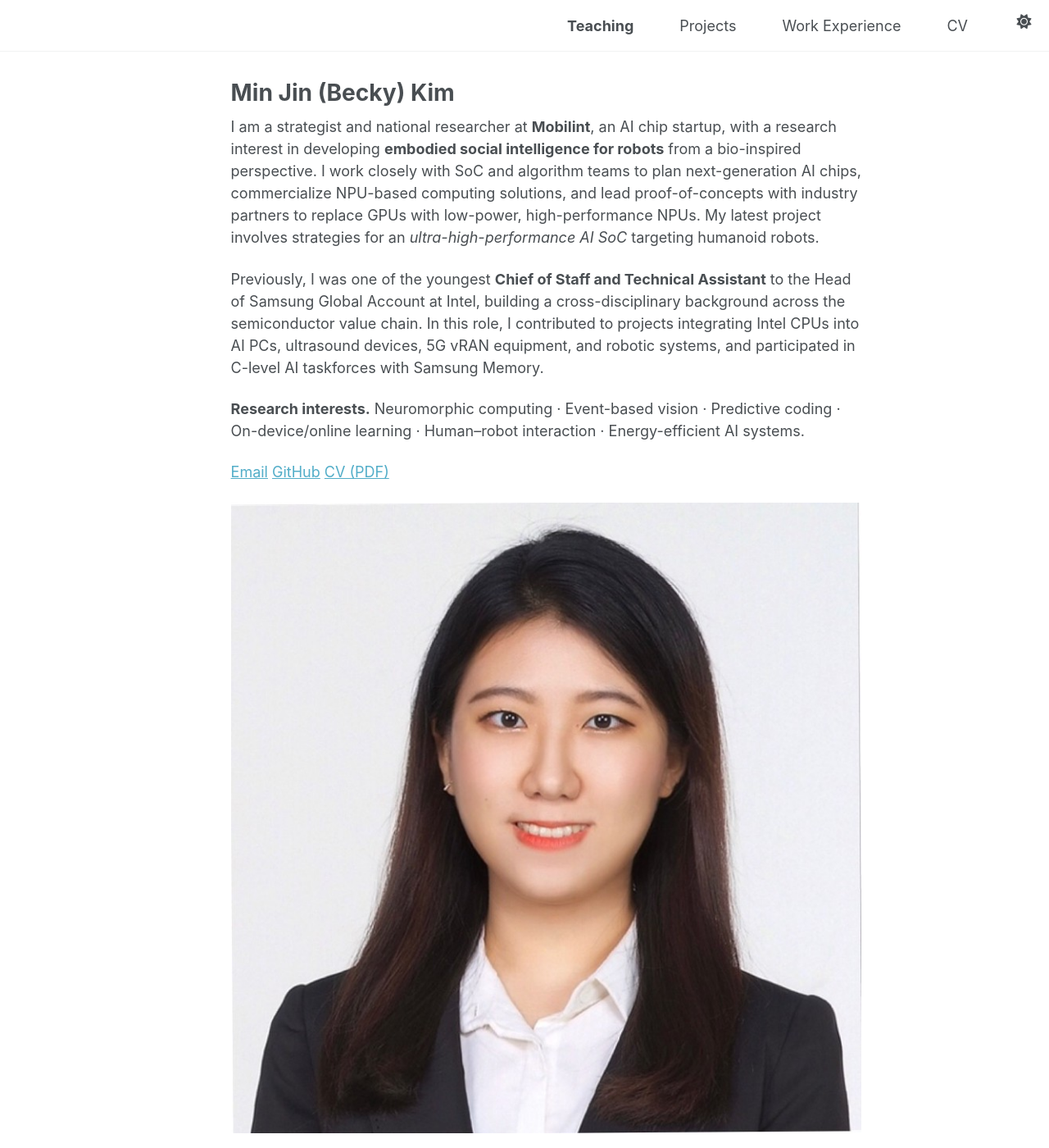
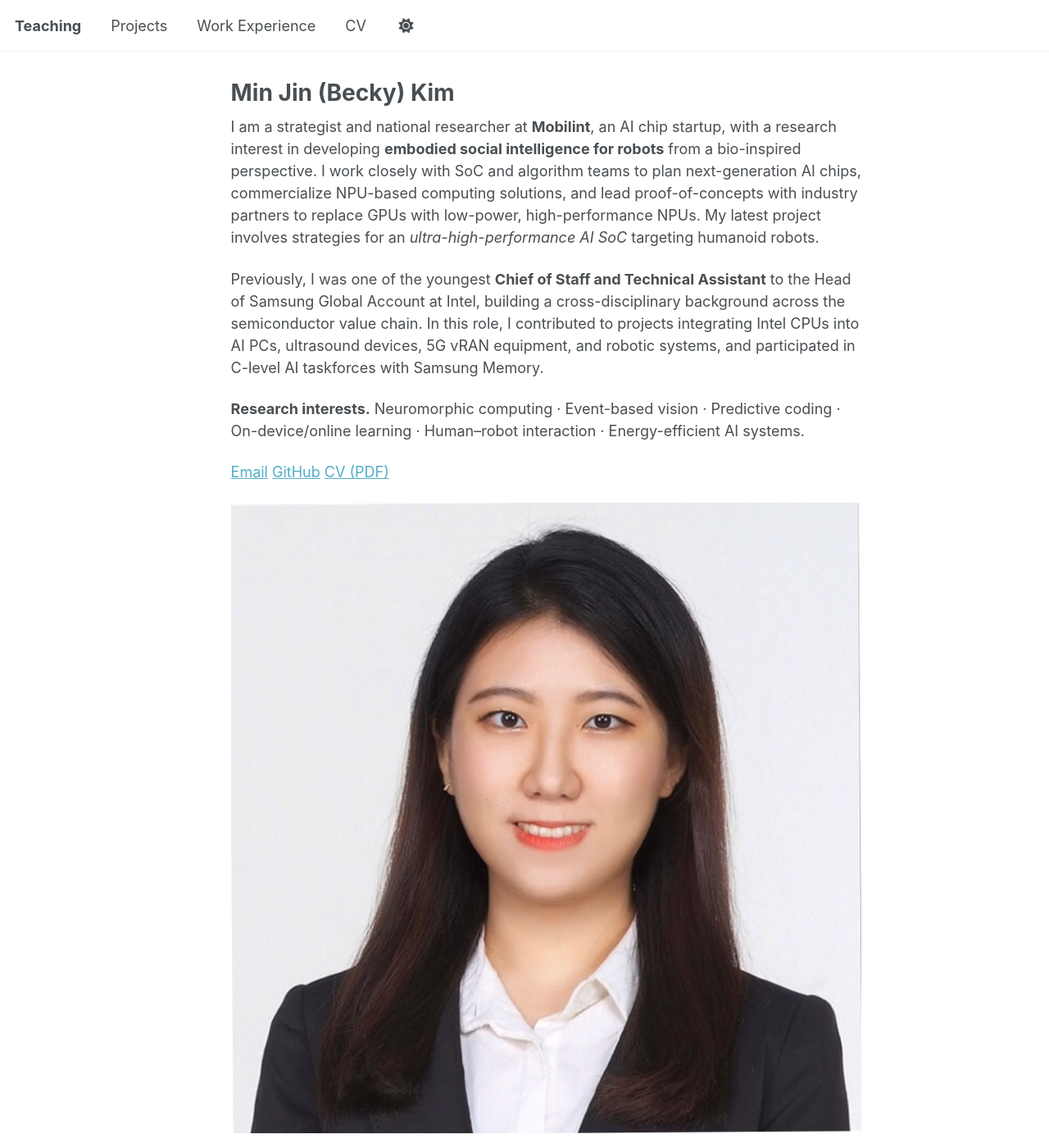
Before and after one commit to becky930/becky930.github.io, a Jekyll site: the page built from _pages/about.md, in a window 1280 px wide and 1400 px high. Shown: the whole window at 82% size. Built offline with Jekyll 4.4.1, drawn with Linux system fonts in a browser that asks for light colours; a script that is not in the unit is left out.

Commit message:
Update custom.css

```diff
--- a/assets/css/custom.css
+++ b/assets/css/custom.css
@@ -1,39 +1,35 @@
-/* ===== 네비게이션 오른쪽 정렬 ===== */
-.masthead__menu {
-  display: flex;
-  justify-content: flex-end !important;
-  width: 100%;
+/* 라이트 모드 전용 */
+[data-theme="light"] .masthead {
+  background-color: white !important;
+  border-bottom: 1px solid #e5e5e5 !important;
+  box-shadow: none !important;
 }
 
-.greedy-nav .visible-links {
-  display: flex;
-  justify-content: flex-end !important;
-  gap: 20px;
+[data-theme="light"] .greedy-nav {
+  background-color: transparent !important;
+  border: none !important;
+  box-shadow: none !important;
 }
 
-/* ===== 네비게이션 바 배경 제거 + 그림자 제거 ===== */
-.masthead,
-.greedy-nav {
-  background-color: transparent !important;
-  box-shadow: none !important;
-  border: none !important;
+[data-theme="light"] body {
+  background-color: white !important;
 }
 
-/* ===== 페이지 전체 배경 흰색 ===== */
-body {
-  background-color: #fff !important;
+[data-theme="light"] .masthead a,
+[data-theme="light"] .masthead__menu-item a {
+  color: #000 !important;
 }
 
-/* ===== 컨텐츠 영역도 흰색으로 ===== */
-.initial-content {
-  background-color: #fff !important;
+[data-theme="light"] .masthead__menu-item a:hover {
+  color: #007bff !important;
 }
 
-/* ===== 다크 모드일 때도 흰색 유지 ===== */
-body[data-theme="dark"] {
-  background-color: #fff !important;
+/* 다크 모드 전용 - 기존 스타일 유지 */
+[data-theme="dark"] .masthead {
+  background-color: #2f2f2f !important;
+  border-bottom: none !important;
 }
 
-body[data-theme="dark"] .initial-content {
-  background-color: #fff !important;
+[data-theme="dark"] body {
+  background-color: #121212 !important;
 }
```
